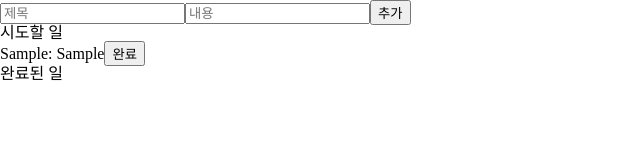
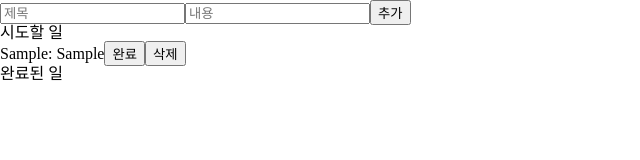
Before and after one commit to ahrrrl/spa-todo, a React (Vite) app: page / in a window 1280 px wide. Both pictures are taken after typing "Sample", "Sample" into the empty fields and a click on the button "추가". Shown: the top 160 px of the page, without its empty margins (0-640 px from the left). Built offline with nearby package versions, Linux system fonts and the light colour scheme.

Commit message:
삭제기능 추가

```diff
--- a/src/components/TodoItem.tsx
+++ b/src/components/TodoItem.tsx
@@ -4,15 +4,16 @@ import { Todo } from '../types';
 interface TodoItemProps {
   todo: Todo;
   toggleTodo: (id: number) => void;
-  buttonText: string;
+  deleteTodo: (id: number) => void;
 }
 
 const TodoItem: React.FC<TodoItemProps> = React.memo(
-  ({ todo, toggleTodo, buttonText }) => {
+  ({ todo, toggleTodo, deleteTodo }) => {
     return (
       <li>
         {todo.title}: {todo.context}
-        <button onClick={() => toggleTodo(todo.id)}>{buttonText}</button>
+        <button onClick={() => toggleTodo(todo.id)}>완료</button>
+        <button onClick={() => deleteTodo(todo.id)}>삭제</button>
       </li>
     );
   }
--- a/src/components/TodoList.tsx
+++ b/src/components/TodoList.tsx
@@ -5,11 +5,11 @@ import TodoItem from './TodoItem';
 interface TodoListProps {
   todos: Todo[];
   toggleTodo: (id: number) => void;
-  buttonText: string;
+  deleteTodo: (id: number) => void;
 }
 
 const TodoList: React.FC<TodoListProps> = React.memo(
-  ({ todos, toggleTodo, buttonText }) => {
+  ({ todos, toggleTodo, deleteTodo }) => {
     return (
       <ul>
         {todos.map((todo) => (
@@ -17,7 +17,7 @@ const TodoList: React.FC<TodoListProps> = React.memo(
             key={todo.id}
             todo={todo}
             toggleTodo={toggleTodo}
-            buttonText={buttonText}
+            deleteTodo={deleteTodo}
           />
         ))}
       </ul>
--- a/src/components/TodoListTab.tsx
+++ b/src/components/TodoListTab.tsx
@@ -1,23 +1,32 @@
 import React from 'react';
+import TodoList from './TodoList';
 import { Todo } from '../types';
-import TodoList from './TodoList';
 
 interface TodoListTabProps {
   todos: Todo[];
   toggleTodo: (id: number) => void;
+  deleteTodo: (id: number) => void;
 }
 
 const TodoListTab: React.FC<TodoListTabProps> = React.memo(
-  ({ todos, toggleTodo }) => {
+  ({ todos, toggleTodo, deleteTodo }) => {
     const tryTodos = todos.filter((todo) => !todo.isDone);
     const doneTodos = todos.filter((todo) => todo.isDone);
 
     return (
       <div>
         <h2>시도할 일</h2>
-        <TodoList todos={tryTodos} toggleTodo={toggleTodo} buttonText='완료' />
+        <TodoList
+          todos={tryTodos}
+          toggleTodo={toggleTodo}
+          deleteTodo={deleteTodo}
+        />
         <h2>완료된 일</h2>
-        <TodoList todos={doneTodos} toggleTodo={toggleTodo} buttonText='취소' />
+        <TodoList
+          todos={doneTodos}
+          toggleTodo={toggleTodo}
+          deleteTodo={deleteTodo}
+        />
       </div>
     );
   }
--- a/src/page/TodoPage.tsx
+++ b/src/page/TodoPage.tsx
@@ -1,9 +1,9 @@
-import { useState, useEffect } from 'react';
+import { useState, useEffect, useCallback } from 'react';
 import AddTodoTab from '../components/AddTodoTab';
 import TodoListTab from '../components/TodoListTab';
 import { Todo } from '../types';
 
-const TodoPage = () => {
+const TodoPage: React.FC = () => {
   const [todos, setTodos] = useState<Todo[]>([]);
 
   useEffect(() => {
@@ -13,30 +13,46 @@ const TodoPage = () => {
     }
   }, []);
 
-  const addTodo = (title: string, context: string) => {
+  const addTodo = useCallback((title: string, context: string) => {
     const newTodo: Todo = {
       id: Date.now(),
       title,
       context,
       isDone: false,
     };
-    const updatedTodos = [...todos, newTodo];
-    setTodos(updatedTodos);
-    localStorage.setItem('todos', JSON.stringify(updatedTodos));
-  };
+    setTodos((prevTodos) => {
+      const updatedTodos = [...prevTodos, newTodo];
+      localStorage.setItem('todos', JSON.stringify(updatedTodos));
+      return updatedTodos;
+    });
+  }, []);
 
-  const toggleTodo = (id: number) => {
-    const updatedTodos = todos.map((todo) =>
-      todo.id === id ? { ...todo, isDone: !todo.isDone } : todo
-    );
-    setTodos(updatedTodos);
-    localStorage.setItem('todos', JSON.stringify(updatedTodos));
-  };
+  const toggleTodo = useCallback((id: number) => {
+    setTodos((prevTodos) => {
+      const updatedTodos = prevTodos.map((todo) =>
+        todo.id === id ? { ...todo, isDone: !todo.isDone } : todo
+      );
+      localStorage.setItem('todos', JSON.stringify(updatedTodos));
+      return updatedTodos;
+    });
+  }, []);
+
+  const deleteTodo = useCallback((id: number) => {
+    setTodos((prevTodos) => {
+      const updatedTodos = prevTodos.filter((todo) => todo.id !== id);
+      localStorage.setItem('todos', JSON.stringify(updatedTodos));
+      return updatedTodos;
+    });
+  }, []);
 
   return (
     <div>
       <AddTodoTab addTodo={addTodo} />
-      <TodoListTab todos={todos} toggleTodo={toggleTodo} />
+      <TodoListTab
+        todos={todos}
+        toggleTodo={toggleTodo}
+        deleteTodo={deleteTodo}
+      />
     </div>
   );
 };
```
